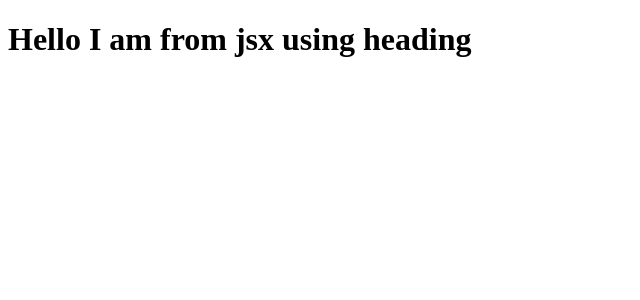
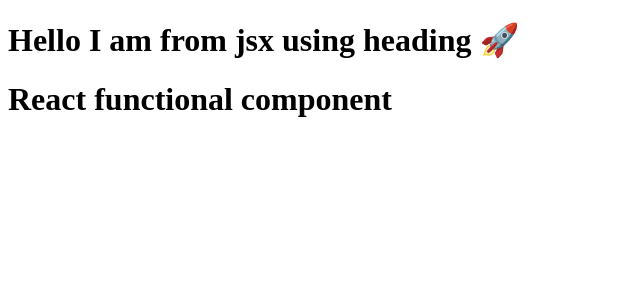
Before and after one commit to shilpai/react-practice, a React (Vite) app: page / in a window 1280 px wide. Shown: the top 300 px of the page, without its empty margins (0-640 px from the left). Built offline with nearby package versions, Linux system fonts and the light colour scheme.

Commit message:
compo composition

```diff
--- a/App.js
+++ b/App.js
@@ -10,15 +10,20 @@
 
 //JSX => is a HTML like syntax or XML like syntax
 //JSX => (transpiled before it reaches the jS) => PARCEL => BABEL (transpile)
-const jsxHeading = <h1>Hello I am from jsx using heading</h1>;
-console.log(jsxHeading);
+const Title = () => (<h1>Hello I am from jsx using heading 🚀</h1>);
+// console.log(jsxHeading);
 
 // React functional component
 const HeadingComponent = () => {
-  return <h1 className="heading">React functional component</h1>
-}
+  return <h1 className="heading">React functional component</h1>;
+};
 //OR
-const HeadingComponent1 = () => (<h1 className="heading">React functional component</h1>)
+const HeadingComponent1 = () => (
+ <div id="container">
+   <Title></Title>
+  <h1 className="heading">React functional component</h1>
+ </div>
+);
 
 const root = ReactDOM.createRoot(document.getElementById("root"));
-root.render(jsxHeading);
+root.render(<HeadingComponent1 />);
```
